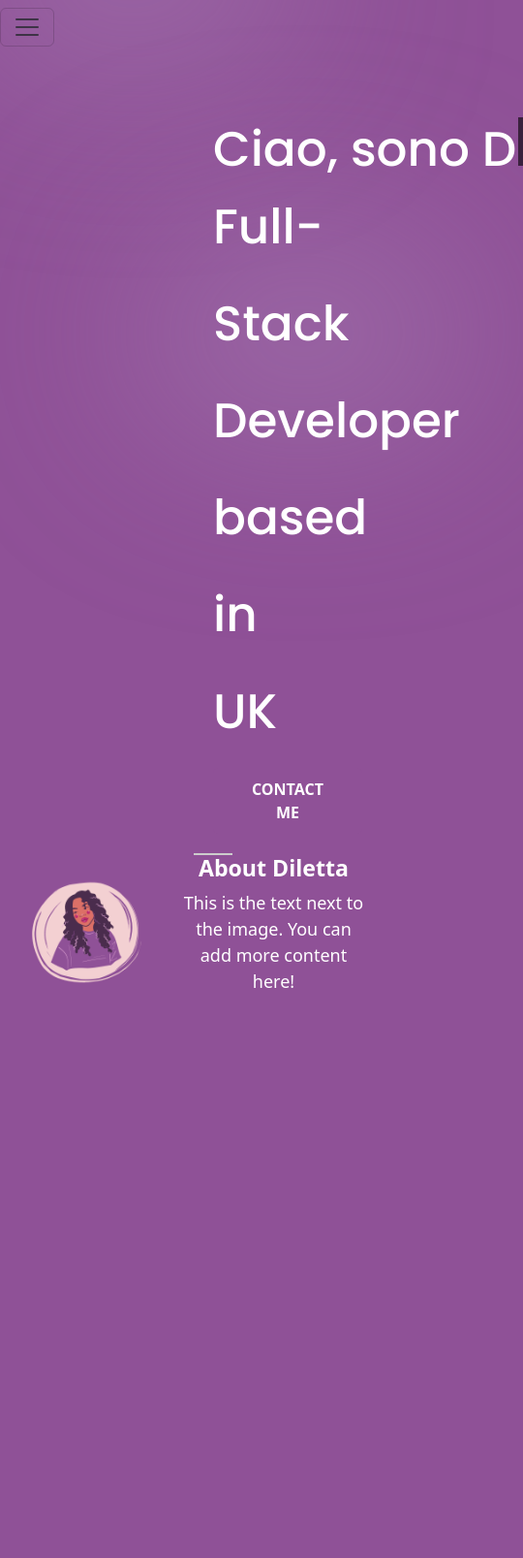
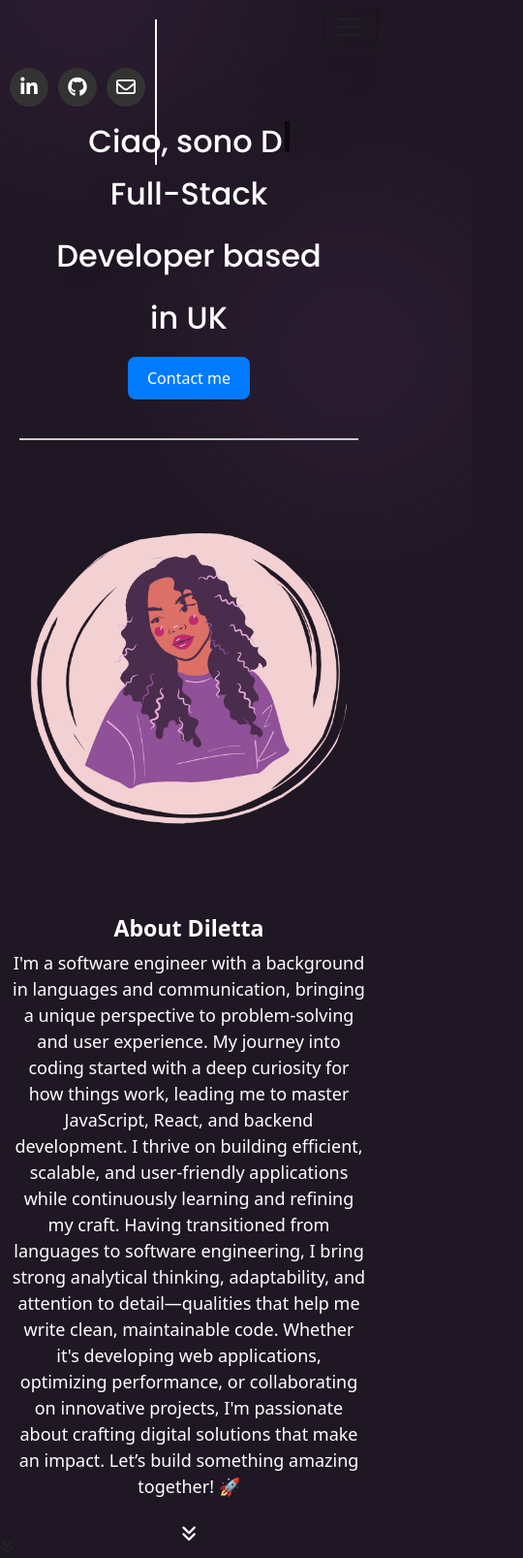
Before and after one commit to DilettaZecchinetti/MyPortfolio, a website built with Vite: page index.html in a window 390 px wide. Shown: the whole page at 97% size, 540 px wide, since content can reach past the window. Before the commit the page ends 1042 px from the top, so only its background shows below. Built offline with nearby package versions, Linux system fonts and the light colour scheme; a web font is replaced by a local one.

Commit message:
homepage settings

```diff
--- a/index.html
+++ b/index.html
@@ -5,6 +5,7 @@
     <meta charset="UTF-8">
     <meta name="viewport" content="width=device-width, initial-scale=1.0">
     <meta class="description" content="View Diletta Zecchinetti's Portfolio.">
+    <link rel="stylesheet" href="https://cdnjs.cloudflare.com/ajax/libs/font-awesome/6.5.1/css/all.min.css">
     <link href="https://cdn.jsdelivr.net/npm/bootstrap@5.3.3/dist/css/bootstrap.min.css" rel="stylesheet" integrity="sha384-QWTKZyjpPEjISv5WaRU9OFeRpok6YctnYmDr5pNlyT2bRjXh0JMhjY6hW+ALEwIH" crossorigin="anonymous">
     <script src="https://cdn.jsdelivr.net/npm/bootstrap@5.3.3/dist/js/bootstrap.bundle.min.js" integrity="sha384-YvpcrYf0tY3lHB60NNkmXc5s9fDVZLESaAA55NDzOxhy9GkcIdslK1eN7N6jIeHz" crossorigin="anonymous"></script>
     <link rel="preconnect" href="https://fonts.googleapis.com">
@@ -17,29 +18,30 @@
 </body>
 </head>
 <body>
-    <div class="topBlur"></div>
 
-    <nav class="navbar navbar-expand-lg navbar-light >
+    <nav class="navbar navbar-expand-lg navbar-light" >
         <a class="navbar-brand" href="#"></a>
         <button class="navbar-toggler" type="button" data-toggle="collapse" data-target="#navbarNavAltMarkup" aria-controls="navbarNavAltMarkup" aria-expanded="false" aria-label="Toggle navigation">
           <span class="navbar-toggler-icon"></span>
         </button>
         <div class="collapse navbar-collapse" id="navbarNavAltMarkup">
           <div class="navbar-nav ms-auto">
-            <a class="nav-item nav-link" href="#">Home</a>
-            <a class="nav-item nav-link" href="#">About</a>
-            <a class="nav-item nav-link" href="#">My Projects</a>
-            <a class="nav-item nav-link" href="#">Certifications</a>
-            <a class="nav-item nav-link" href="#">Contact</a>
+                      <a class="nav-item nav-link" href="#">Home</a>
+            <a class="nav-item nav-link" href="about.html">About</a>
+            <a class="nav-item nav-link" href="projects.html">My Projects</a>
+            <a class="nav-item nav-link" href="certifications.html">Certifications</a>
+            <a class="nav-item nav-link" href="contact.html">Contact</a>
           </div>
         </div>
       </nav>
 
   <div class="introduction">
-  <h1 class=><span class="typewriter"></span></h1>
+    <div class="topBlur"></div>
+<div class="bottomBlur"></div>
+  <h1><span class="typewriter"></span></h1>
 
   <h2>Full-Stack Developer based in UK</h2>
-  <button class="costum-button">Contact me</button>
+  <button id="animate-btn">Contact me</button>
 </div>
 <div class="container">
     <div class="image-container">
@@ -47,10 +49,28 @@
 </div>
 <div class="text">
     <h3>About Diletta</h3>
-    <p>This is the text next to the image. You can add more content here!</p>
+    <p>I'm a software engineer with a background in languages and communication, bringing a unique perspective to problem-solving and user experience. My journey into coding started with a deep curiosity for how things work, leading me to master JavaScript, React, and backend development. I thrive on building efficient, scalable, and user-friendly applications while continuously learning and refining my craft.
+ Having transitioned from languages to software engineering, I bring strong analytical thinking, adaptability, and attention to detail—qualities that help me write clean, maintainable code. Whether it's developing web applications, optimizing performance, or collaborating on innovative projects, I'm passionate about crafting digital solutions that make an impact.
+       Let’s build something amazing together! 🚀</p>
+       <div class="chevron-down"><i class="fa-solid fa-angles-down"></i></div>
 </div>
+
 </div>
-<div class="bottomBlur"></div>
-<script src="index.js"></script>
+
+<div class="fixed-icons-container">
+  <div class="fixed-icons">
+    <a href="https://www.linkedin.com/in/diletta-zecchinetti/" target="_blank"><i class="fa-brands fa-linkedin-in"></i></a>
+    <a href="https://github.com/DilettaZecchinetti" target="_blank"><i class="fa-brands fa-github"></i></a>
+    <a href="#"><i class="fa-regular fa-envelope"></i></a>
+  </div>
+  <div class="vertical-line"></div>
+</div>
+<div class="arroow-down">
+  <i class="fa-solid fa-angles-down"></i>
+  </div>
+
+
+<script type="module" src="javascirpt/index.js"></script>
+
 </body>
 </html>
--- a/index.js
+++ /dev/null
@@ -1,39 +0,0 @@
-const words = [
-  "Hello, I'm Diletta",
-  "Ciao, sono Diletta",
-  "你好 , 我叫Diletta",
-];
-let wordIndex = 0;
-let letterIndex = 0;
-let isDeleting = false;
-const speed = 100;
-const delayBetweenWords = 1000;
-const element = document.querySelector(".typewriter");
-
-function typeEffect() {
-  const currentWord = words[wordIndex];
-  const displayedText = currentWord.substring(0, letterIndex);
-
-  element.innerHTML = displayedText + '<span class="cursor"></span>';
-
-  if (!isDeleting && letterIndex < currentWord.length) {
-    letterIndex++;
-    setTimeout(typeEffect, speed);
-  } else if (isDeleting && letterIndex > 0) {
-    letterIndex--;
-    setTimeout(typeEffect, speed / 2);
-  } else if (!isDeleting && letterIndex === currentWord.length) {
-    isDeleting = true;
-    setTimeout(typeEffect, delayBetweenWords);
-  } else {
-    isDeleting = false;
-    wordIndex = (wordIndex + 1) % words.length;
-    setTimeout(typeEffect, speed);
-  }
-}
-
-typeEffect();
-
-document.querySelector(".menu-toggle").addEventListener("click", function () {
-  document.querySelector(".sidebar").classList.toggle("expanded");
-});
--- /dev/null
+++ b/javascirpt/index.js
@@ -0,0 +1,79 @@
+// typescript animation
+
+const words = [
+  "Hello, I'm Diletta",
+  "Ciao, sono Diletta",
+  "你好 , 我叫Diletta",
+];
+let wordIndex = 0;
+let letterIndex = 0;
+let isDeleting = false;
+const speed = 100;
+const delayBetweenWords = 1000;
+const element = document.querySelector(".typewriter");
+
+function typeEffect() {
+  const currentWord = words[wordIndex];
+  const displayedText = currentWord.substring(0, letterIndex);
+
+  element.innerHTML = displayedText + '<span class="cursor"></span>';
+
+  if (!isDeleting && letterIndex < currentWord.length) {
+    letterIndex++;
+    setTimeout(typeEffect, speed);
+  } else if (isDeleting && letterIndex > 0) {
+    letterIndex--;
+    setTimeout(typeEffect, speed / 2);
+  } else if (!isDeleting && letterIndex === currentWord.length) {
+    isDeleting = true;
+    setTimeout(typeEffect, delayBetweenWords);
+  } else {
+    isDeleting = false;
+    wordIndex = (wordIndex + 1) % words.length;
+    setTimeout(typeEffect, speed);
+  }
+}
+
+typeEffect();
+
+//button animation
+
+import { animate } from "motion";
+
+document.addEventListener("DOMContentLoaded", () => {
+  const button = document.getElementById("animate-btn");
+
+  if (button) {
+    button.addEventListener("click", () => {
+      animate(
+        "#animate-btn",
+        { scale: [1, 1.2, 1] },
+        { duration: 0.3, easing: "ease-in-out" }
+      );
+    });
+  } else {
+    console.error("Button with id 'animate-btn' not found!");
+  }
+});
+
+//extended page
+document.addEventListener("DOMContentLoaded", () => {
+  const chevronDown = document.querySelector(".chevron-down");
+  const container = document.querySelector("body");
+
+  chevronDown.addEventListener("click", () => {
+    const newSection = document.createElement("div");
+    newSection.classList.add("extra-content");
+
+    newSection.innerHTML = `
+          <div class="container">
+              <h2>More About Me</h2>
+              <p>This section expands to reveal more details about my journey, skills, and projects.</p>
+          </div>
+      `;
+
+    container.appendChild(newSection);
+
+    newSection.scrollIntoView({ behavior: "smooth" });
+  });
+});
--- a/styles/portfolio.css
+++ b/styles/portfolio.css
@@ -1,52 +1,50 @@
 body {
-    background-color: #8f5197;
+    background-color: #1f1723;
     position: relative;
     margin: 0;
-    min-height: 100vh;
+    padding: 0;
+    height: 100%;
     overflow-x: hidden;
+    overflow-y: hidden;
 }
 
-.topBlur {
+.topBlur, .bottomBlur {
     position: absolute;
-    width: 50vw;
-    height: 50vw;
-    min-width: 350px;
-    top: -128px;
-    left: -10vw;
+    width: 60vw;
+    height: 60vw;
+    min-width: 250px;
     border-radius: 764px;
-    background: rgba(178, 145, 192, 0.411);
+    background: rgba(153, 78, 185, 0.178);
     filter: blur(100px);
     z-index: -1;
 }
 
+.topBlur {
+    top: -128px;
+    left: -10vw;
+}
+
 .bottomBlur {
-    position: absolute;
-    width: 70vw;
-    height: 50vw;
-    min-width: 350px;
     top: 246px;
     right: -25vw;
-    border-radius: 764px;
-    background: rgba(178, 145, 192, 0.411);
-    filter: blur(100px);
-    z-index: -1;
 }
 
 h1, h2 {
     font-family: Poppins;
     color: white;
-font-size: 50px;
-font-weight: 500;
-line-height: 2;
+    font-size: clamp(32px, 5vw, 50px);
+    font-weight: 500;
+    line-height: 2;
 }
 
 h3 {
     font-weight: bold;
 }
+
 .navbar-nav {
-display: flex;
-text-align: end;
-padding-right: 200px;
+    display: flex;
+    text-align: end;
+    padding-right: 200px;
 }
 
 .nav-item {
@@ -60,6 +58,7 @@ padding-right: 200px;
     min-width: 5ch;
     vertical-align: middle;
 }
+
 .cursor {
     display: inline-block;
     width: 5px;
@@ -68,6 +67,7 @@ padding-right: 200px;
     margin-left: 2px;
     animation: blink 0.8s infinite;
 }
+
 @keyframes blink {
     50% { opacity: 0; }
 }
@@ -96,23 +96,12 @@ padding-right: 200px;
     animation: bounce 0.5s ease-in-out;
 }
 
-button {
-    background-color: #8f5197;
-    color: white;
-    font-size: 16px;
-    font-weight: bold;
-    padding: 10px 40px;
-    border: none;
-    border-radius: 5px;
-    text-transform: uppercase;
-    transition: all 0.3s ease-in-out;
-    cursor: pointer;
-}
-
 .container {
     display: flex;
     align-items: center;
     justify-content: center;
+    margin-top: 20px;
+    margin-bottom: 20px;
 }
 
 .image-container {
@@ -129,6 +118,144 @@ button {
 .text {
     font-size: 18px;
     color: #fff;
-    max-width: 400px;
+    max-width: 600px;
     text-align: center;
+
 }
+
+button {
+    padding: 12px 24px;
+    font-size: 18px;
+    border: none;
+    border-radius: 8px;
+    background-color: #007bff;
+    color: white;
+    cursor: pointer;
+    margin-bottom: 20px;
+}
+
+button:focus {
+    outline: none;
+}
+
+.fixed-icons-container {
+    position: fixed;
+    bottom: 20px;
+    left: 80px;
+    display: flex;
+    flex-direction: column;
+    align-items: center;
+}
+
+.fixed-icons {
+    display: flex;
+    flex-direction: column;
+    gap: 10px;
+}
+
+.fixed-icons a {
+    text-decoration: none;
+    background: #333;
+    color: white;
+    padding: 10px;
+    border-radius: 50%;
+    display: flex;
+    align-items: center;
+    justify-content: center;
+    font-size: 20px;
+    width: 40px;
+    height: 40px;
+    transition: background 0.3s ease, transform 0.3s ease;
+}
+
+.fixed-icons a:hover {
+    background: #0077b5;
+    transform: scale(1.1);
+}
+
+.vertical-line {
+    width: 2px;
+    height: 150px;
+    background-color: white;
+    margin-top: 10px;
+}
+
+.arrow.down {
+    color: white;
+}
+
+/* Responsive Adjustments */
+@media (max-width: 768px) {
+    .container {
+        flex-direction: column;
+        text-align: center;
+    }
+    .image-container {
+        margin-right: 0;
+        margin-bottom: 20px;
+    }
+    .introduction {
+        margin: 0 20px;
+    }
+    .navbar-nav {
+        flex-direction: column;
+        padding-right: 0;
+        text-align: center;
+    }
+    .fixed-icons-container {
+        left: 10px;
+        top: 10px;
+        bottom: auto;
+        flex-direction: row;
+        align-items: center;
+        gap: 10px;
+    }
+    .fixed-icons {
+        flex-direction: row;
+    }
+}
+
+@media (max-width: 480px) {
+    button {
+        font-size: 16px;
+        padding: 10px 20px;
+    }
+}
+
+@keyframes chevronBounce {
+    0%, 100% {
+        transform: translateX(-50%) translateY(0);
+    }
+    50% {
+        transform: translateX(-50%) translateY(10px);
+    }
+}
+
+.chevron-down {
+    color: white;
+    position: absolute;
+    left: 50%;
+    transform: translateX(-50%);
+    bottom: 20px;
+    animation: chevronBounce 1.5s infinite ease-in-out;
+}
+
+.extra-content {
+    padding: 50px;
+    background: #f8f9fa;
+    text-align: center;
+    margin-top: 20px;
+    border-top: 2px solid #ddd;
+    animation: fadeIn 0.5s ease-in-out;
+}
+
+@keyframes fadeIn {
+    from {
+        opacity: 0;
+        transform: translateY(20px);
+    }
+    to {
+        opacity: 1;
+        transform: translateY(0);
+    }
+}
```
Also changed, not shown: package.json (added, +15 -0 lines), about.html (added), certifications.html (added), contact.html (added), images/Untitled (200 x 200 px).png (deleted), images/Untitled design (1).png (deleted), images/Untitled design.png (deleted), projects.html (added), 1 other file.
